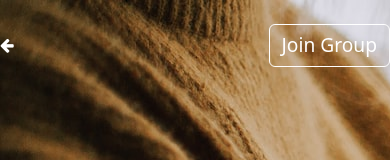
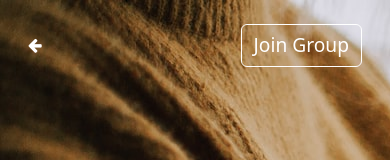
Before and after one commit to mina-sb/simple-blog, a React (Create React App) app: page / in a window 390 px wide. Shown: the top 160 px of the page. Built offline with nearby package versions, Linux system fonts and the light colour scheme.

Commit message:
minor fixes

```diff
--- a/package.json
+++ b/package.json
@@ -21,7 +21,7 @@
     "test": "react-scripts test",
     "eject": "react-scripts eject",
     "predeploy" : "npm run build",
-"deploy" : "gh-pages -d build"
+    "deploy" : "gh-pages -d build"
   },
   "eslintConfig": {
     "extends": [
--- a/src/Components/Banner/Banner.css
+++ b/src/Components/Banner/Banner.css
@@ -32,9 +32,11 @@
  .txt-white{
   color: #fff;
  }
-.ww{
-  background-color: aqua;
-}
+
 .ml-auto{
   margin-left: auto !important;
 }
+.mx-3{
+  margin-right: 3rem !important;
+  margin-left: 3rem !important;
+}
--- a/src/Components/Banner/Banner.js
+++ b/src/Components/Banner/Banner.js
@@ -17,7 +17,7 @@ const Banner = () => {
     <div className="banner">
       <Container>
         <Col className="d-md-none">
-          <Row>
+          <Row className="mx-3">
             <div className="d-flex align-items-center mt-4">
               <i className="fa fa-arrow-left txt-white"></i>
               <div className=" ml-auto">
--- a/src/Components/Sidebar/Sidebar.js
+++ b/src/Components/Sidebar/Sidebar.js
@@ -8,7 +8,7 @@ const Sidebar = () => {
   const [loggedIn, setLoggedIn] = loggedInFlag;
 
   return (
-    <Container className="p-0 d-xs-none d-sm-none d-md-block d-lg-block d-xl-block">
+    <Container className="p-0 d-xs-none d-none d-sm-none d-md-block d-lg-block d-xl-block">
       <Col md={{ span: 9, offset: 3 }}>
         <Row className="mt-5">
           <Col className="d-flex">
```
